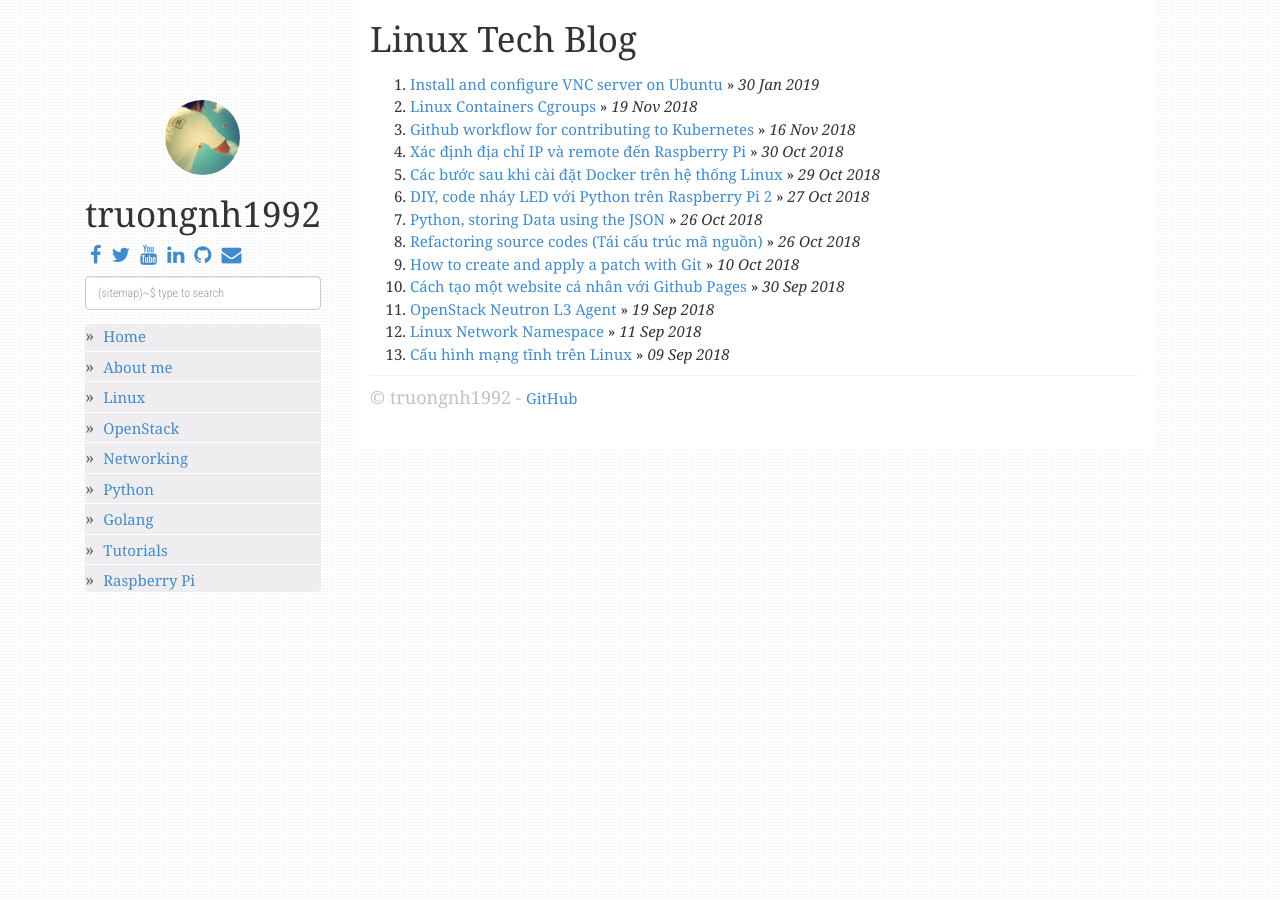
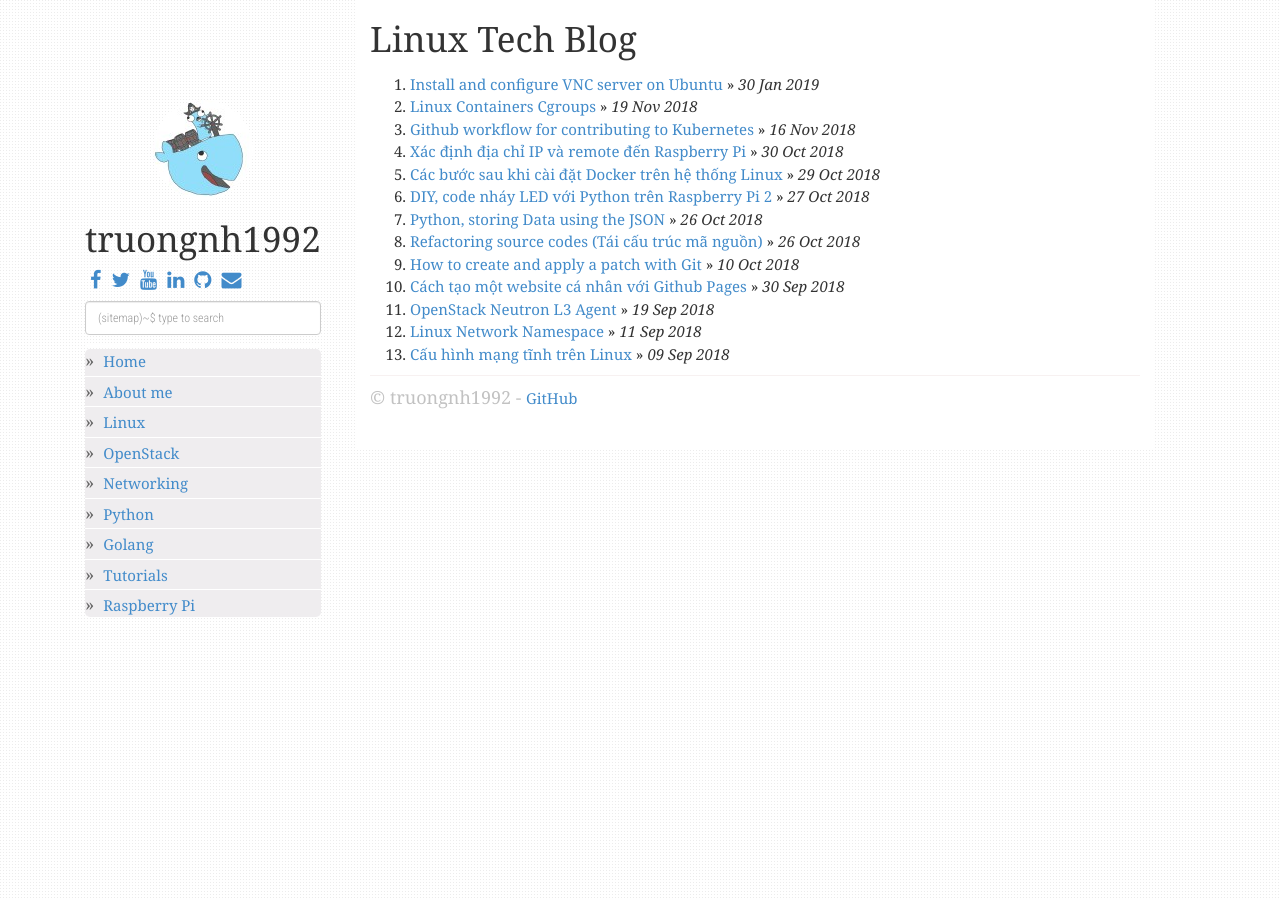
Before and after one commit to truongnh1992/truongnh1992.github.io, a Jekyll site: the page built from index.html, in a window 1280 px wide. Built offline with Jekyll 4.4.1, drawn with Linux system fonts in a browser that asks for light colours; nearby versions of some CDN libraries; some web fonts are replaced; the list of posts is cut into pages by our own code.

Commit message:
Change logo to Gopher
Signed-off-by: Nguyen Hai Truong <truongnh@vn.fujitsu.com>

```diff
--- a/_config.yml
+++ b/_config.yml
@@ -5,7 +5,7 @@
 about: ""
 disqus_shortname: truongnh-bk55-github-io
 google_analytics: UA-126117321-1
-avatar_url: /static/img/nht.jpg
+avatar_url: /static/img/gopher.jpg
 
 enableTags: true
 tagarray: []
--- a/_layouts/default.html
+++ b/_layouts/default.html
@@ -117,7 +117,7 @@
     <div class="container">
       <div class="col-sm-3">
         <div class="fixed-condition">
-          <a href="/"><img class="profile-avatar" src="{{ site.avatar_url }}" height="75px" width="75px" /></a>
+          <a href="/"><img class="profile-avatar" src="{{ site.avatar_url }}" height="100px" width="100px" /></a>
           <h1 class="author-name">{{ site.author }}</h1>
           {% if site.about %}
             <div class="profile-about">
```
Also changed, not shown: static/img/gopher.jpg (added).
